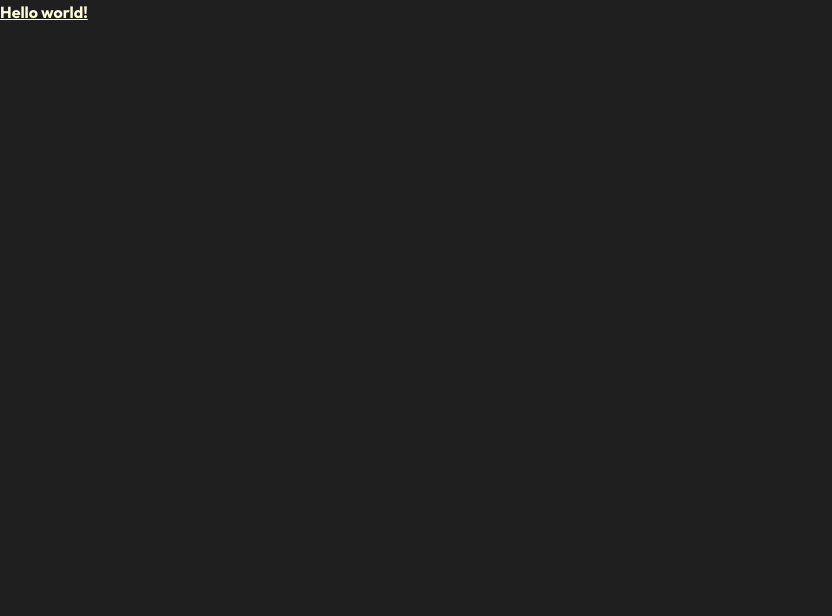
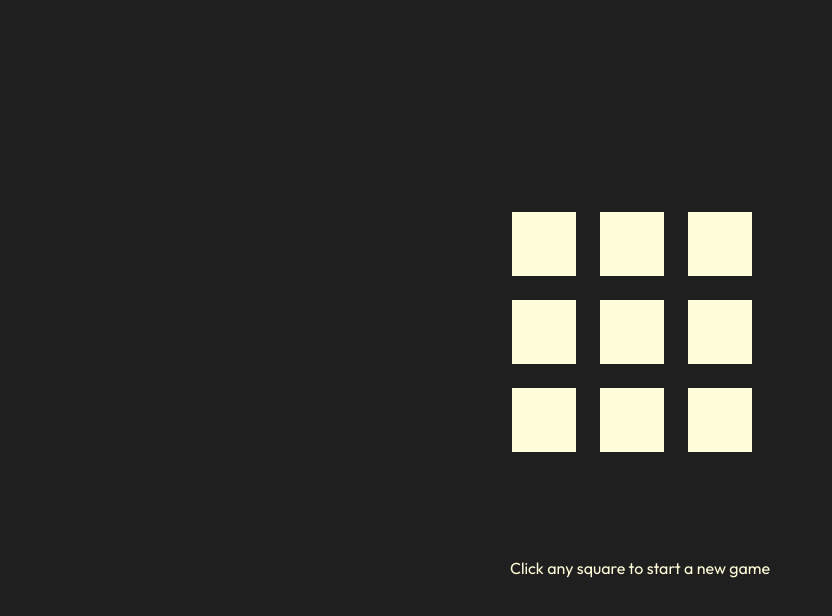
Before and after one commit to sneakycrow/laika-th, a React (Vite) app in the folder web/: page / in a window 1280 px wide. Shown: the top 616 px of the page, without its empty margins (0-832 px from the left). Built offline with nearby package versions, Linux system fonts and the light colour scheme.

Commit message:
Add initial TicTacToe game with no networking

```diff
--- a/web/src/App.tsx
+++ b/web/src/App.tsx
@@ -1,9 +1,10 @@
+import TicTacToe from "./components/TicTacToe"
+
 function App() {
-
   return (
-    <h1 className="text-3xl font-bold underline">
-      Hello world!
-    </h1>
+    <main className="w-screen h-screen flex items-center justify-center">
+      <TicTacToe />
+    </main>
   )
 }
 
--- /dev/null
+++ b/web/src/components/Button.tsx
@@ -0,0 +1,19 @@
+import { ReactNode } from "react"
+
+type ButtonProps = {
+  children: ReactNode
+  onClick?: (event: React.MouseEvent<HTMLButtonElement>) => void
+}
+
+const Button = (props: ButtonProps) => {
+  return (
+    <button
+      className="border-4 rounded-sm text-lg font-bold px-4 py-2 dark:border-white dark:bg-black dark:text-white bg-white text-black border-black"
+      onClick={props.onClick}
+    >
+      {props.children}
+    </button>
+  )
+}
+
+export default Button
--- /dev/null
+++ b/web/src/components/TicTacToe/Cell.tsx
@@ -0,0 +1,19 @@
+import { Player, renderPlayerToString } from "."
+
+type CellProps = {
+  player?: Player
+  onClick: () => void
+}
+
+const Cell = (props: CellProps) => {
+  return (
+    <div
+      onClick={props.onClick}
+      className="w-16 h-16 dark:bg-white dark:text-black text-2xl text-center hover:cursor-pointer hover:scale-105 transition-transform"
+    >
+      {renderPlayerToString(props.player)}
+    </div>
+  )
+}
+
+export default Cell
--- /dev/null
+++ b/web/src/components/TicTacToe/GameBoard.tsx
@@ -0,0 +1,30 @@
+import type { Move, Player } from "."
+import Cell from "./Cell"
+
+type GameBoardProps = {
+  cells: number
+  onCellClick: (cell: number) => void
+  moves: Move[]
+}
+
+const GameBoard = (props: GameBoardProps) => {
+  // A function for determining which player (if any) has played a specific cell by its "id"
+  // The "ID" is just the position of the cell, 1 - 9
+  const getPlayer = (cell: number): Player | undefined => {
+    return props.moves.find((move) => move.cell === cell)?.player
+  }
+
+  return (
+    <div className="grid grid-cols-3 gap-2 w-64 h-64 items-center justify-center mx-auto">
+      {[...Array(props.cells)].map((_, index) => (
+        <Cell
+          key={index}
+          onClick={() => props.onCellClick(index + 1)}
+          player={getPlayer(index + 1)}
+        />
+      ))}
+    </div>
+  )
+}
+
+export default GameBoard
--- /dev/null
+++ b/web/src/components/TicTacToe/index.tsx
@@ -0,0 +1,76 @@
+import { useState } from "react"
+import Button from "../Button"
+import GameBoard from "./GameBoard"
+
+// Each game of TicTacToe should have 9 cells
+const CELLS_NUMBER = 9
+
+export enum Player {
+  Computer,
+  User,
+}
+
+export const renderPlayerToString = (player: Player | undefined): string => {
+  switch (player) {
+    case Player.Computer: {
+      return "o"
+    }
+    case Player.User: {
+      return "x"
+    }
+    case undefined:
+    default: {
+      return ""
+    }
+  }
+}
+
+export type Move = {
+  player: Player
+  cell: number // Should be a number between 1 and 9
+}
+
+const TicTacToe = () => {
+  // The ID of the current game being played
+  const [gameID, setGameID] = useState("")
+  const [moves, setMoves] = useState<Move[]>([])
+  // Sends a request to the backend to start a game and updates the state appropriately
+  const startGame = () => {
+    // TODO: Send request to API which is expected to give an ID of the game
+    setGameID("some_id")
+  }
+  // A list of moves than have been made
+  const makePlayerMove = (cell: number) => {
+    // If a game is new, start a new game, then make the move
+    if (!gameID) {
+      startGame()
+    }
+    // Make sure the cell they're targeting is empty
+    if (moves.find((move) => move.cell === cell)) {
+      return
+    }
+    // Moves made client side should always be the player
+    // Add the new move to the list of moves
+    setMoves([...moves, { player: Player.User, cell }])
+  }
+  // Resets the game to it's beginning state
+  const resetGame = () => {
+    setGameID("")
+    setMoves([])
+  }
+
+  return (
+    <section className="grid grid-rows-game gap-20 items-center justify-center max-w-screen-md w-full">
+      <GameBoard cells={CELLS_NUMBER} onCellClick={makePlayerMove} moves={moves} />
+      <aside className="flex items-center justify-center w-full gap-4">
+        {gameID ? (
+          <Button onClick={resetGame}>Start Over</Button>
+        ) : (
+          <p className="px-2 py-4">Click any square to start a new game</p>
+        )}
+      </aside>
+    </section>
+  )
+}
+
+export default TicTacToe
```
